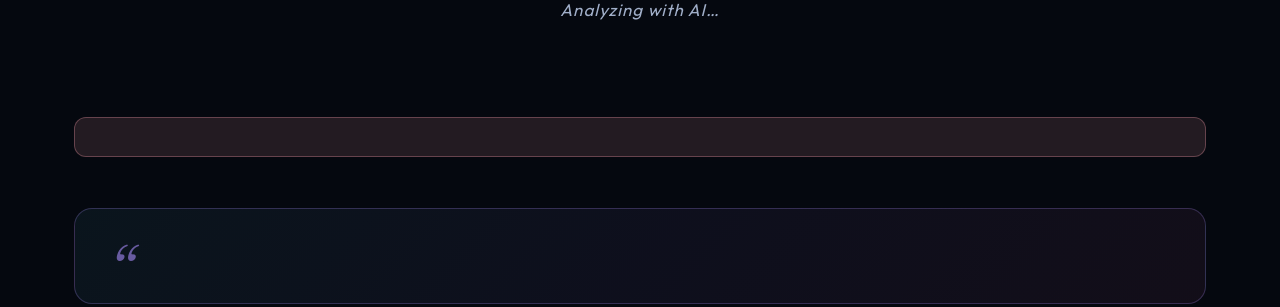
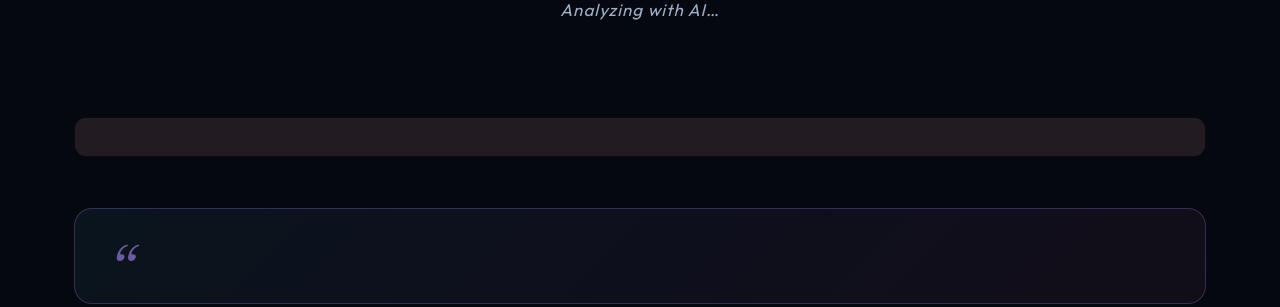
Before and after one commit to NagaTejaSriCore/event-feedback-analyzer, a Flask app: page / in a window 1280 px wide. Shown: the part 1145-1452 px from the top of the page. Run offline with Flask 3, Linux system fonts and the light colour scheme.

Commit message:
Updated website

```diff
--- a/static/index.css
+++ b/static/index.css
@@ -269,7 +269,7 @@ textarea:focus {
 /* Error */
 .error-banner {
   display: flex; align-items: center; gap: 0.85rem;
-  background: var(--rose-dim); border: 1px solid rgba(253,164,175,0.3);
+  background: var(--rose-dim); border: 1px solid rgba(5,8,15,0.8);
   border-radius: var(--radius-sm); padding: 1.1rem 1.4rem;
   color: var(--rose); margin-top: 1.5rem; font-size: 0.95rem;
 }
```
